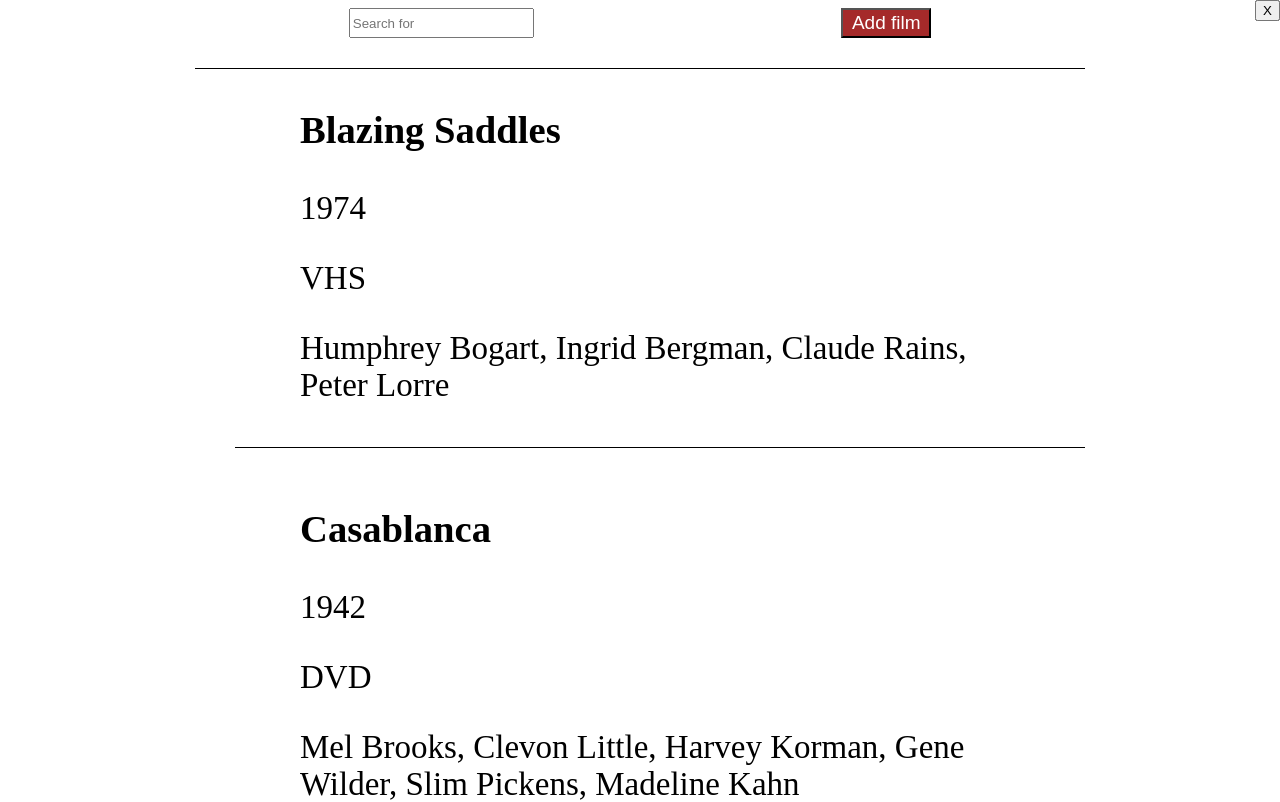
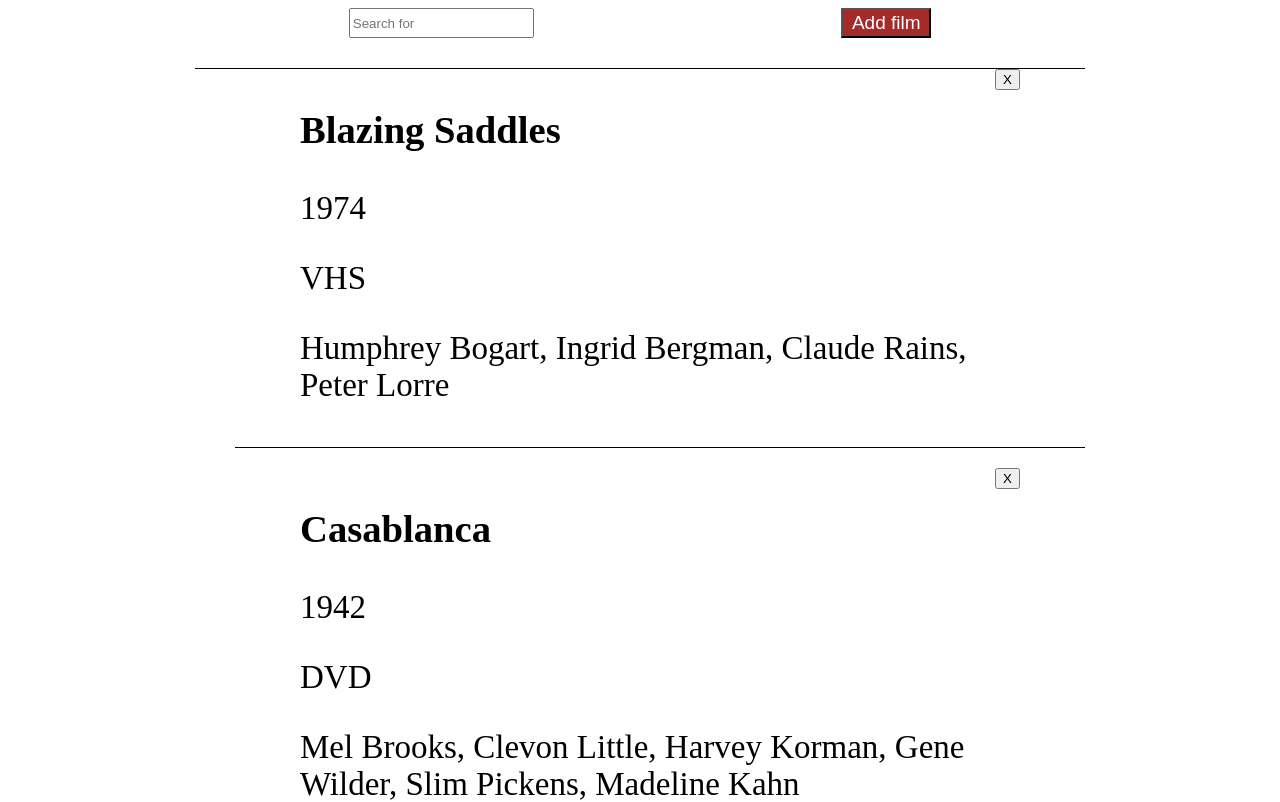
Before and after one commit to nastyakpi1995/film, a React (Create React App) app: page / in a window 1280 px wide. Shown: the top 802 px of the page. Built offline with nearby package versions, Linux system fonts and the light colour scheme.

Commit message:
Update App.css

```diff
--- a/src/components/App.css
+++ b/src/components/App.css
@@ -90,3 +90,7 @@
   border: 1px solid #999;
   padding-left: 12px;
 }
+
+.container-box {
+  position: relative;
+}
```
